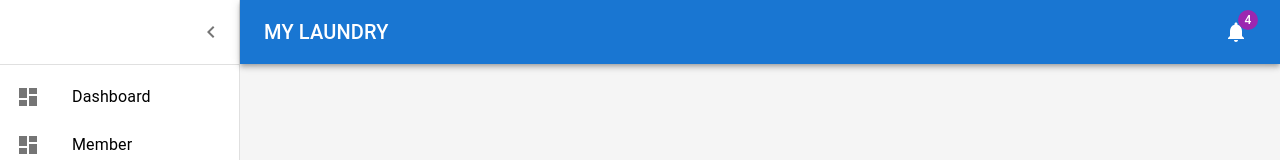
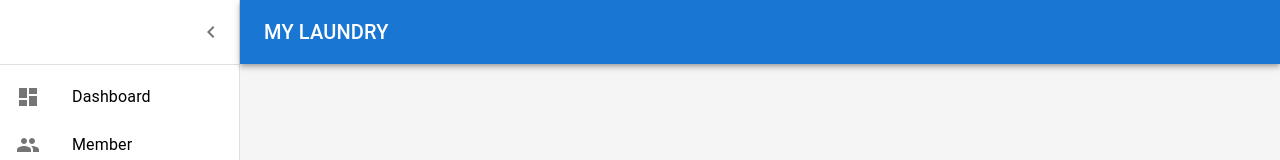
Before and after one commit to agnesjuliana/fe-laundry-react, a React (Create React App) app: page / in a window 1280 px wide. Shown: the top 160 px of the page. Built offline with nearby package versions, Linux system fonts and the light colour scheme; sample sign-in values are in the browser's storage.

Commit message:
icon update

```diff
--- a/package.json
+++ b/package.json
@@ -17,6 +17,7 @@
     "react-dom": "^17.0.2",
     "react-router-dom": "^6.2.2",
     "react-scripts": "5.0.0",
+    "react-to-pdf": "0.0.14",
     "web-vitals": "^2.1.4"
   },
   "scripts": {
--- a/src/components/pages/FrontPage.js
+++ b/src/components/pages/FrontPage.js
@@ -9,12 +9,9 @@ import List from '@mui/material/List';
 import Typography from '@mui/material/Typography';
 import Divider from '@mui/material/Divider';
 import IconButton from '@mui/material/IconButton';
-import Badge from '@mui/material/Badge';
 import Container from '@mui/material/Container';
 import Grid from '@mui/material/Grid';
 import MenuIcon from '@mui/icons-material/Menu';
-import ChevronLeftIcon from '@mui/icons-material/ChevronLeft';
-import NotificationsIcon from '@mui/icons-material/Notifications';
 import Avatar from '@mui/material/Avatar';
 import Button from '@mui/material/Button';
 import TextField from '@mui/material/TextField';
@@ -22,16 +19,17 @@ import Paper from '@mui/material/Paper';
 import ListItemButton from '@mui/material/ListItemButton';
 import ListItemIcon from '@mui/material/ListItemIcon';
 import ListItemText from '@mui/material/ListItemText';
-import LockOutlinedIcon from '@mui/icons-material/LockOutlined';
 import { makeStyles } from '@mui/styles';
 
 // icon
+import ChevronLeftIcon from '@mui/icons-material/ChevronLeft';
 import DashboardIcon from '@mui/icons-material/Dashboard';
-import MemberIcon from '@mui/icons-material/Dashboard';
-import OutletIcon from '@mui/icons-material/Dashboard';
-import PaketIcon from '@mui/icons-material/Dashboard';
-import UserIcon from '@mui/icons-material/Dashboard';
-import TransaksiIcon from '@mui/icons-material/Dashboard';
+import MemberIcon from '@mui/icons-material/Group';
+import OutletIcon from '@mui/icons-material/Store';
+import PaketIcon from '@mui/icons-material/LocalGroceryStore';
+import UserIcon from '@mui/icons-material/AccountBox';
+import TransaksiIcon from '@mui/icons-material/ReceiptLong';
+import LockOutlinedIcon from '@mui/icons-material/LockOutlined';
 
 import axios from 'axios';
 import { Link, useNavigate } from 'react-router-dom';
@@ -298,11 +296,6 @@ export default function FrontPage() {
                 >
                   MY LAUNDRY
                 </Typography>
-                <IconButton color="inherit">
-                  <Badge badgeContent={4} color="secondary">
-                    <NotificationsIcon />
-                  </Badge>
-                </IconButton>
               </Toolbar>
             </AppBar>
             <Drawer variant="permanent" open={open}>
--- a/src/components/pages/transaksi/TransaksiPage.js
+++ b/src/components/pages/transaksi/TransaksiPage.js
@@ -20,7 +20,7 @@ import member from '../member/MemberAPI';
 import paket from '../paket/PaketAPI';
 import outlet from '../outlet/OutletAPI';
 import DownloadIcon from '@mui/icons-material/Download';
-
+import Pdf from "react-to-pdf";
 
 import { MenuItem, Grid } from '@mui/material';
 import getRole from '../../../utils/access';
@@ -91,6 +91,7 @@ const createPayload = (id_transaksi, id_user, id_member, id_outlet) => {
   return { id_transaksi, id_user, id_member, id_outlet }
 }
 
+const ref = React.createRef();
 
 export default function TransaksiPage() {
   React.useEffect(() => {
@@ -374,9 +375,6 @@ export default function TransaksiPage() {
                   <IconButton aria-label="edit" onClick={() => handleInfo(row)}>
                     <EditIcon />
                   </IconButton>
-                  <IconButton aria-label="download" onClick={() => handleDownload(row)}>
-                    <DownloadIcon />
-                  </IconButton>
                 </StyledTableCell>
               </StyledTableRow>
             ))}
@@ -440,7 +438,7 @@ export default function TransaksiPage() {
                           </Typography>
                           {item.map(form => (
                             <TextField
-                              onChange={(e)=>handleList(i, form.id, e)}
+                              onChange={(e) => handleList(i, form.id, e)}
                               disabled={form.disabled}
                               required={form.required}
                               select={form.select}
@@ -486,6 +484,7 @@ export default function TransaksiPage() {
           aria-describedby="modal-modal-description"
         >
           <Box sx={styleModal}>
+            <div ref={ref}>
               <Box sx={{ borderBottom: 'dashed black 2px' }}>
                 <Typography id="modal-modal-title" sx={{ fontWeight: "bold" }} variant="h5" component="h2">
                   Struk Transaksi Laundry
@@ -545,8 +544,16 @@ export default function TransaksiPage() {
                   <Button type="submit" variant="contained" sx={{ display: showButton, ml: '3px' }} onClick={() => handleBayar()}>
                     Bayar
                   </Button>
+                  <Pdf targetRef={ref} filename="struk-pembayaran.pdf" x={.5} y={.5} scale={0.8}>
+                    {({ toPdf }) =>
+                      <Button variant="contained" sx={{ ml: '3px', backgroundColor: 'yellow' }} onClick={toPdf}>
+                        Download
+                      </Button>
+                    }
+                  </Pdf>
                 </Box>
               </Box>
+            </div>
           </Box>
         </Modal>
 
```
Also changed, not shown: 1 other file (tests, documents, lock files or other folders). Lines whose indentation alone changed are shown as unchanged.
